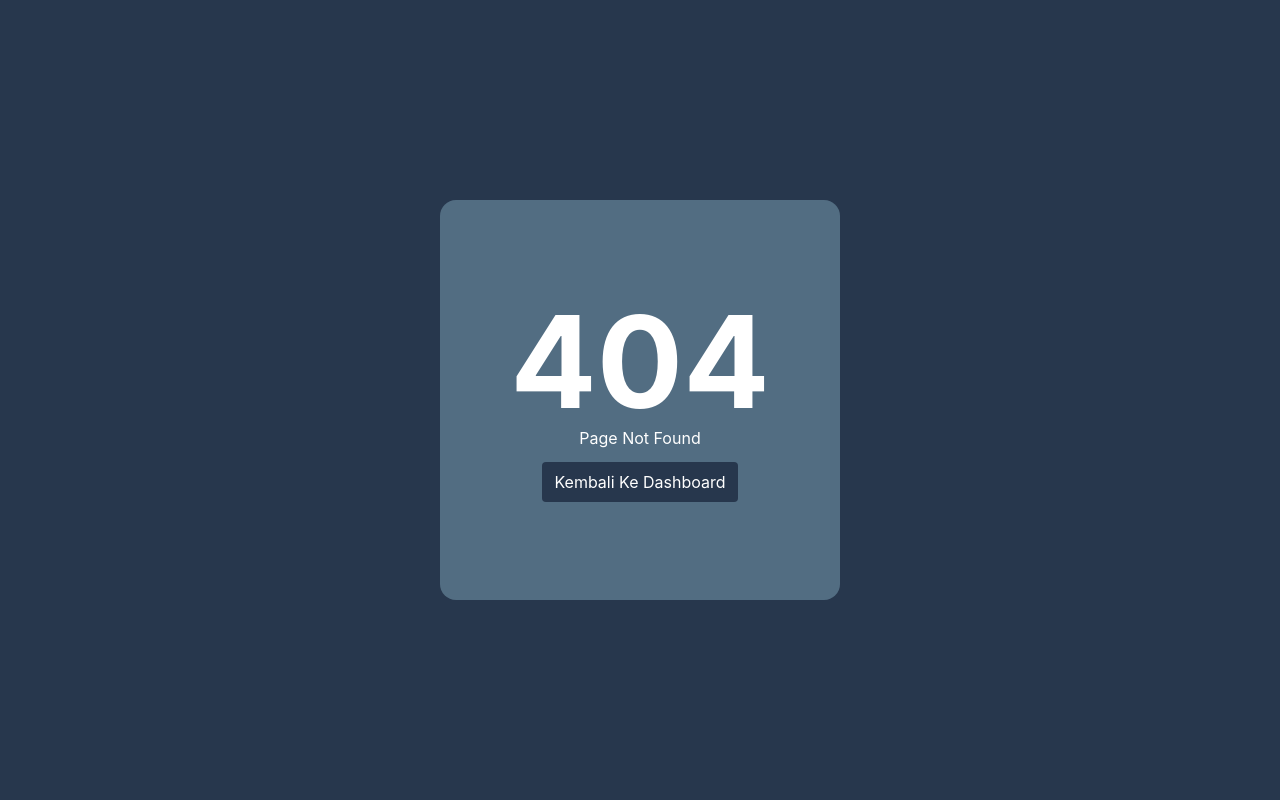
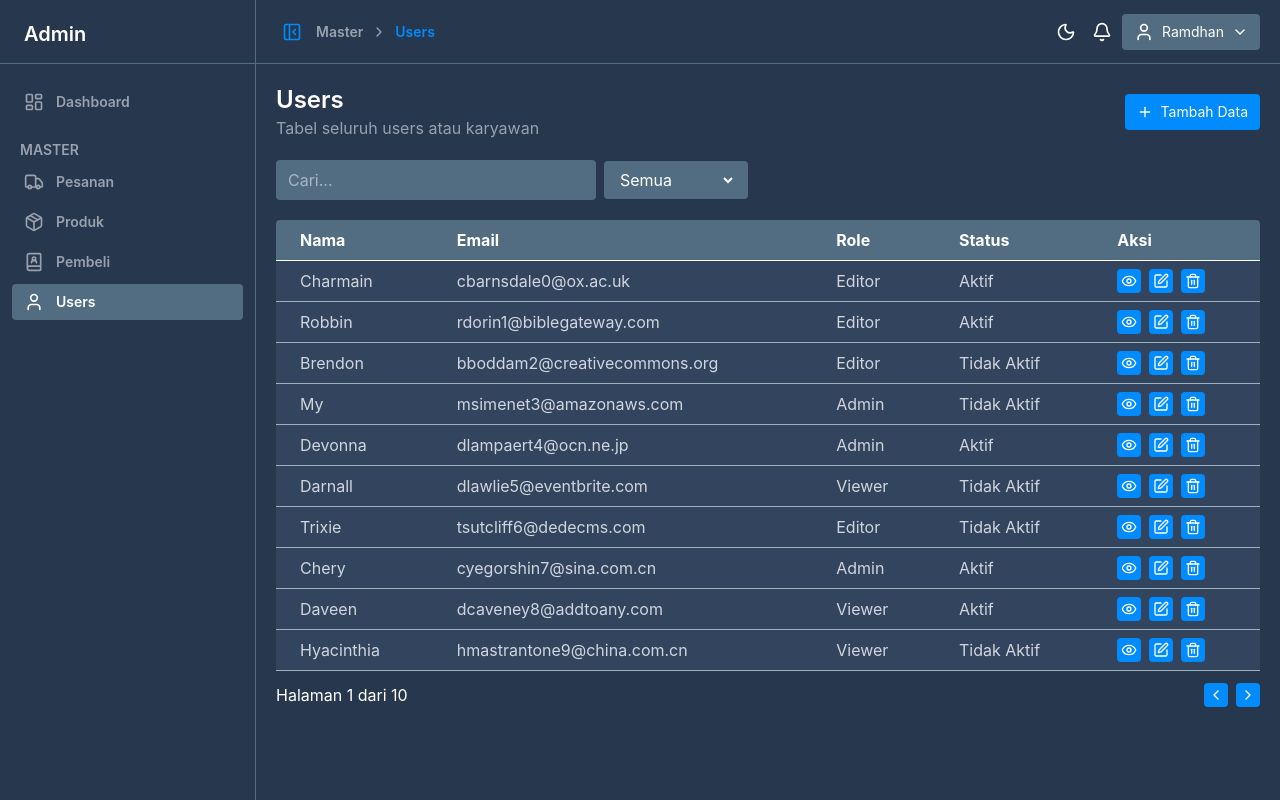
Before and after one commit to RAMDHAN-MQ/react-admin-dashboard, a React (Vite) app: page /master/users in a window 1280 px wide. Before the commit this address had no page. Built offline with nearby package versions, Linux system fonts and the light colour scheme.

Commit message:
fix: ganti url untuk masing masing page

```diff
--- a/src/components/layouts/MainContent.tsx
+++ b/src/components/layouts/MainContent.tsx
@@ -1,12 +1,6 @@
-import {
-  Bell,
-  ChevronDown,
-  ChevronRight,
-  Moon,
-  PanelLeftClose,
-  User,
-} from "lucide-react";
+import { Bell, ChevronDown, Moon, PanelLeftClose, User } from "lucide-react";
 import IconButton from "../ui/IconButton";
+import Breadcrumb from "../ui/Breadcrumb";
 import type { ReactNode } from "react";
 
 type Props = {
@@ -23,13 +17,7 @@ export default function MainContent({ children }: Props) {
             keterangan="text-primary"
             onClick={() => {}}
           />
-          <a href="" className="text-gray-400">
-            Dashboard
-          </a>
-          <ChevronRight size={16} className={"text-gray-400"} />
-          <a href="" className="text-primary">
-            Penjualan
-          </a>
+          <Breadcrumb />
         </div>
         <div className="nav-kanan flex gap-1 items-center text-white ">
           <IconButton
--- a/src/components/layouts/Sidebar.tsx
+++ b/src/components/layouts/Sidebar.tsx
@@ -18,14 +18,14 @@ export default function Sidebar() {
         </div>
         <div className="menu-item my-5">
           <span className="px-5">MASTER</span>
-          <ItemMenu logo={<Truck size={20} />} text={"Pesanan"} to="/pesanan" />
-          <ItemMenu logo={<Package size={20} />} text={"Produk"} to="/produk" />
+          <ItemMenu logo={<Truck size={20} />} text={"Pesanan"} to="master/pesanan" />
+          <ItemMenu logo={<Package size={20} />} text={"Produk"} to="master/produk" />
           <ItemMenu
             logo={<BookUser size={20} />}
             text={"Pembeli"}
-            to="/pembeli"
+            to="master/pembeli"
           />
-          <ItemMenu logo={<User size={20} />} text={"Users"} to="/users" />
+          <ItemMenu logo={<User size={20} />} text={"Users"} to="master/users" />
         </div>
       </div>
     </div>
--- a/src/main.tsx
+++ b/src/main.tsx
@@ -20,15 +20,15 @@ createRoot(document.getElementById("root")!).render(
       <Routes>
         <Route path="/" element={<App />}>
           <Route index element={<Dashboard />}></Route>
-          <Route path="pembeli" element={<Pembeli />}></Route>
-          <Route path="pesanan" element={<Pesanan />}></Route>
-          <Route path="produk" element={<Produk />}></Route>
-          <Route path="users" element={<Users />}></Route>
+          <Route path="master/pembeli" element={<Pembeli />}></Route>
+          <Route path="master/pesanan" element={<Pesanan />}></Route>
+          <Route path="master/produk" element={<Produk />}></Route>
+          <Route path="master/users" element={<Users />}></Route>
 
-          <Route path="pembeli/form" element={<FormPembeli />}></Route>
-          <Route path="pesanan/form" element={<FormPesanan />}></Route>
-          <Route path="produk/form" element={<FormProduk />}></Route>
-          <Route path="users/form" element={<FormUsers />}></Route>
+          <Route path="master/pembeli/form" element={<FormPembeli />}></Route>
+          <Route path="master/pesanan/form" element={<FormPesanan />}></Route>
+          <Route path="master/produk/form" element={<FormProduk />}></Route>
+          <Route path="master/users/form" element={<FormUsers />}></Route>
         </Route>
         <Route path="*" element={<NotFound />}></Route>
       </Routes>
--- a/src/pages/Pembeli/FormPembeli.tsx
+++ b/src/pages/Pembeli/FormPembeli.tsx
@@ -34,7 +34,7 @@ export default function FormPembeli() {
           <Button
             text="Batal"
             variant="cancel"
-            onClick={() => navigate("/pembeli")}
+            onClick={() => navigate("/master/pembeli")}
             textOnly={true}
           />
           <Button
--- a/src/pages/Pembeli/Pembeli.tsx
+++ b/src/pages/Pembeli/Pembeli.tsx
@@ -19,7 +19,7 @@ export default function Pembeli() {
       <HeaderMaster
         judul="Pembeli"
         keterangan="Tabel seluruh pembeli"
-        url="/pembeli/form"
+        url="/master/pembeli/form"
       />
       <SearchFilter
         select={filterSelect}
--- a/src/pages/Pesanan/FormPesanan.tsx
+++ b/src/pages/Pesanan/FormPesanan.tsx
@@ -35,7 +35,7 @@ export default function FormPesanan() {
           <Button
             text="Batal"
             variant="cancel"
-            onClick={() => navigate("/pesanan")}
+            onClick={() => navigate("/master/pesanan")}
             textOnly={true}
           />
           <Button
--- a/src/pages/Pesanan/Pesanan.tsx
+++ b/src/pages/Pesanan/Pesanan.tsx
@@ -21,7 +21,7 @@ export default function Pesanan() {
       <HeaderMaster
         judul="Pesanan"
         keterangan="Tabel seluruh detail pesanan"
-        url="/pesanan/form"
+        url="/master/pesanan/form"
       />
       <SearchFilter
         select={filterSelect}
--- a/src/pages/Produk/FormProduk.tsx
+++ b/src/pages/Produk/FormProduk.tsx
@@ -35,7 +35,7 @@ export default function FormProduk() {
           <Button
             text="Batal"
             variant="cancel"
-            onClick={() => navigate("/produk")}
+            onClick={() => navigate("/master/produk")}
             textOnly={true}
           />
           <Button
--- a/src/pages/Produk/Produk.tsx
+++ b/src/pages/Produk/Produk.tsx
@@ -19,7 +19,7 @@ export default function Produk() {
       <HeaderMaster
         judul="Produk"
         keterangan="Tabel seluruh produk yang dipunya"
-        url="/produk/form"
+        url="/master/produk/form"
       />
       <SearchFilter
         select={filterSelect}
--- a/src/pages/Users/FormUsers.tsx
+++ b/src/pages/Users/FormUsers.tsx
@@ -35,7 +35,7 @@ export default function FormUsers() {
           <Button
             text="Batal"
             variant="cancel"
-            onClick={() => navigate("/users")}
+            onClick={() => navigate("/master/users")}
             textOnly={true}
           />
           <Button
--- a/src/pages/Users/Users.tsx
+++ b/src/pages/Users/Users.tsx
@@ -19,7 +19,7 @@ export default function Users() {
       <HeaderMaster
         judul="Users"
         keterangan="Tabel seluruh users atau karyawan"
-        url="/users/form"
+        url="/master/users/form"
       />
       <SearchFilter
         select={filterSelect}
```
